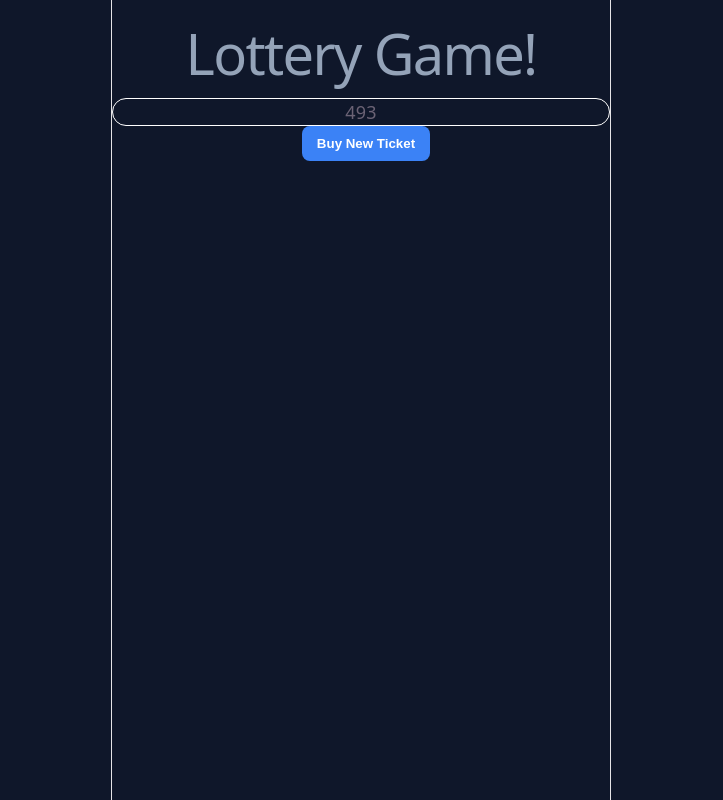
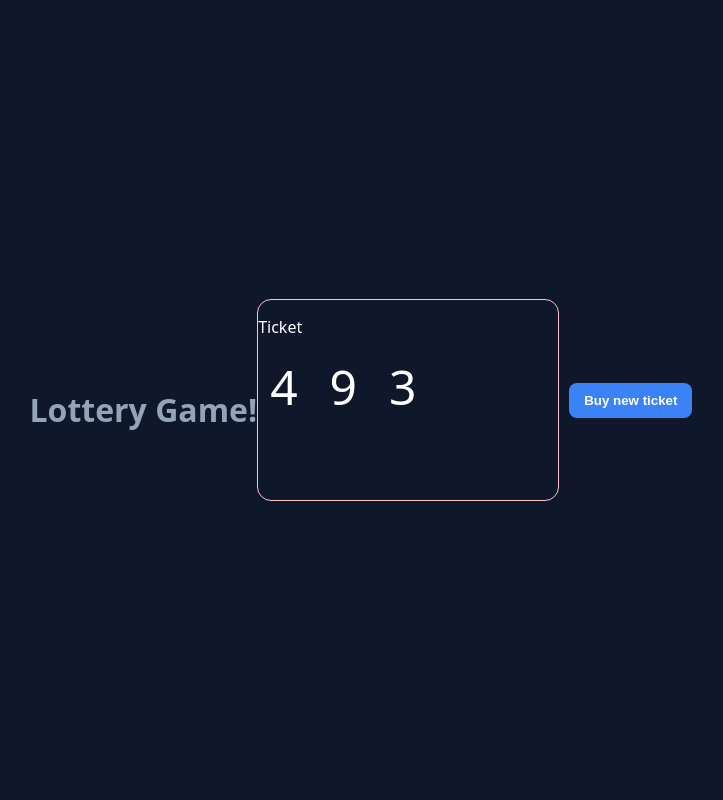
Before and after one commit to taslima864/FullStack-Learning, a React (Vite) app in the folder React/react-state-class/: page / in a window 1280 px wide. Shown: the whole page, without its empty margins (279-1002 px from the left). Built offline with nearby package versions, Linux system fonts and the light colour scheme.

Commit message:
Lottery Component

```diff
--- a/React/react-state-class/src/App.jsx
+++ b/React/react-state-class/src/App.jsx
@@ -2,12 +2,13 @@
 import LudoBoard from "../LudoBoard";
 import TodoList from "./TodoList";
 import Lottery  from "./Lottery";
+import Ticket from "./Ticket";
 
 
 function App() {
   return (
     <>
-<Lottery/>
+<Lottery n={3} winningSum={15}/>
     </>
   );
 }
--- a/React/react-state-class/src/Lottery.jsx
+++ b/React/react-state-class/src/Lottery.jsx
@@ -1,25 +1,22 @@
 import { useState } from "react";
-import "./Lottery.css"
-import { genTicket,sum } from "./helper";
+import "./Lottery.css";
+import { genTicket, sum } from "./helper";
+import TicketNum from "./TicketNum";
+import Ticket from "./Ticket";
 
-export default function Lottery() {
-  let [ticket, setTicket] = useState(genTicket(3));
-  let isWinning = sum(ticket)  === 15;
+export default function Lottery({n=3, winningSum=15}) {
+  let [ticket, setTicket] = useState(genTicket(n));
+  let isWinning = sum(ticket) === winningSum;
 
   let buyTicket = () => {
-    setTicket(genTicket(3));
-  }
+    setTicket(genTicket(n));
+  };
   return (
-    <div>
-      <h1>Lottery Game! </h1>
-      <div className="ticket">
-        <span>{ticket[0]}</span>
-        <span>{ticket[1]}</span>
-        <span>{ticket[2]}</span>
-      </div>
-      <button onClick={buyTicket}>Buy New Ticket</button>
+    <>
+      <h1>Lottery Game!</h1>
+      <Ticket ticket={ticket}/>
+      <button onClick={buyTicket}>Buy new ticket</button>
       <h3>{isWinning && "Congratulations, you won!"}</h3>
-
-    </div>
+    </>
   );
 }
--- /dev/null
+++ b/React/react-state-class/src/Ticket.css
@@ -0,0 +1,6 @@
+.Ticket {
+  border : 1px solid pink;
+  border-radius: 14px;
+  height: 200px;
+  width: 300px;
+}
--- /dev/null
+++ b/React/react-state-class/src/Ticket.jsx
@@ -0,0 +1,13 @@
+import TicketNum from "./TicketNum";
+import "./Ticket.css"
+
+export default function Ticket({ ticket }) {
+  return (
+    <div className="Ticket">
+      <p>Ticket</p>
+      {ticket.map((num, idx) => (
+        <TicketNum num={num} key={idx} />
+      ))}
+    </div>
+  );
+}
--- /dev/null
+++ b/React/react-state-class/src/TicketNum.css
@@ -0,0 +1,6 @@
+.TicketNum {
+  font-size: 3rem;
+  margin-left: 12px;
+  margin-right: 20px;
+
+}
--- /dev/null
+++ b/React/react-state-class/src/TicketNum.jsx
@@ -0,0 +1,4 @@
+import "./TicketNum.css";
+export default function TicketNum({ num }) {
+  return <span className="TicketNum">{num}</span>;
+}
--- a/React/react-state-class/src/index.css
+++ b/React/react-state-class/src/index.css
@@ -1,118 +1,56 @@
+/* ROOT VARIABLES */
 :root {
-  --text: #6b6375;
-  --text-h: #08060d;
-  --bg: #fff;
-  --border: #e5e4e7;
-  --code-bg: #f4f3ec;
-  --accent: #aa3bff;
-  --accent-bg: rgba(170, 59, 255, 0.1);
-  --accent-border: rgba(170, 59, 255, 0.5);
-  --social-bg: rgba(244, 243, 236, 0.5);
-  --shadow:
-    rgba(0, 0, 0, 0.1) 0 10px 15px -3px, rgba(0, 0, 0, 0.05) 0 4px 6px -2px;
-
-  --sans: system-ui, 'Segoe UI', Roboto, sans-serif;
-  --heading: system-ui, 'Segoe UI', Roboto, sans-serif;
-  --mono: ui-monospace, Consolas, monospace;
-
-  font: 18px/145% var(--sans);
-  letter-spacing: 0.18px;
-  color-scheme: light dark;
-  color: var(--text);
-  background: var(--bg);
-  font-synthesis: none;
-  text-rendering: optimizeLegibility;
-  -webkit-font-smoothing: antialiased;
-  -moz-osx-font-smoothing: grayscale;
-
-  @media (max-width: 1024px) {
-    font-size: 16px;
-  }
+  --text: #9ca3af;
+  --text-h: #f3f4f6;
+  --bg: #16171d;
+  --border: #2e303a;
 }
 
-@media (prefers-color-scheme: dark) {
-  :root {
-    --text: #9ca3af;
-    --text-h: #f3f4f6;
-    --bg: #16171d;
-    --border: #2e303a;
-    --code-bg: #1f2028;
-    --accent: #c084fc;
-    --accent-bg: rgba(192, 132, 252, 0.15);
-    --accent-border: rgba(192, 132, 252, 0.5);
-    --social-bg: rgba(47, 48, 58, 0.5);
-    --shadow:
-      rgba(0, 0, 0, 0.4) 0 10px 15px -3px, rgba(0, 0, 0, 0.25) 0 4px 6px -2px;
-  }
-
-  #social .button-icon {
-    filter: invert(1) brightness(2);
-  }
-}
-
+/* BODY CENTERING */
 body {
   margin: 0;
   height: 100vh;
   display: flex;
-  justify-content: center;   /* horizontal center */
-  align-items: center;       /* vertical center */
-  background-color: #0f172a; /* dark modern background */
+  justify-content: center;
+  align-items: center;
+  background-color: #0f172a;
+  font-family: system-ui, sans-serif;
+  color: white;
 }
+
+/* ROOT FIX */
 #root {
-  width: 500px;
-  max-width: 100%;
-  margin: 0 auto;
-  text-align: center;
-  border-inline: 1px solid var(--border);
-  min-height: 100svh;
+  width: 100%;
+  display: flex;
+  justify-content: center;
+  align-items: center;
+}
+
+/* MAIN CONTAINER */
+.container {
+  background: #0b1220;
+  padding: 30px;
+  border-radius: 16px;
+  border: 1px solid var(--border);
+
   display: flex;
   flex-direction: column;
-  box-sizing: border-box;
+  align-items: center;
+  gap: 20px;
 }
 
-h1,
-h2 {
-  font-family: var(--heading);
-  font-weight: 500;
-  color: var(--text-h);
+/* TICKET BOX */
+.ticket-box {
+  display: flex;
+  gap: 10px;
+  padding: 20px;
+  border: 2px solid #fca5a5;
+  border-radius: 15px;
 }
 
-h1 {
-  font-size: 56px;
-  letter-spacing: -1.68px;
-  margin: 32px 0;
-  @media (max-width: 1024px) {
-    font-size: 36px;
-    margin: 20px 0;
-  }
+/* NUMBER STYLE */
+.ticket-num {
+  font-size: 40px;
+  color: #cbd5f5;
+  font-weight: bold;
 }
-h2 {
-  font-size: 24px;
-  line-height: 118%;
-  letter-spacing: -0.24px;
-  margin: 0 0 8px;
-  @media (max-width: 1024px) {
-    font-size: 20px;
-  }
-}
-p {
-  margin: 0;
-}
-
-code,
-.counter {
-  font-family: var(--mono);
-  display: inline-flex;
-  border-radius: 4px;
-  color: var(--text-h);
-}
-
-code {
-  font-size: 15px;
-  line-height: 135%;
-  padding: 4px 8px;
-  background: var(--code-bg);
-}
-.container {
-  text-align: center;
-}
```
